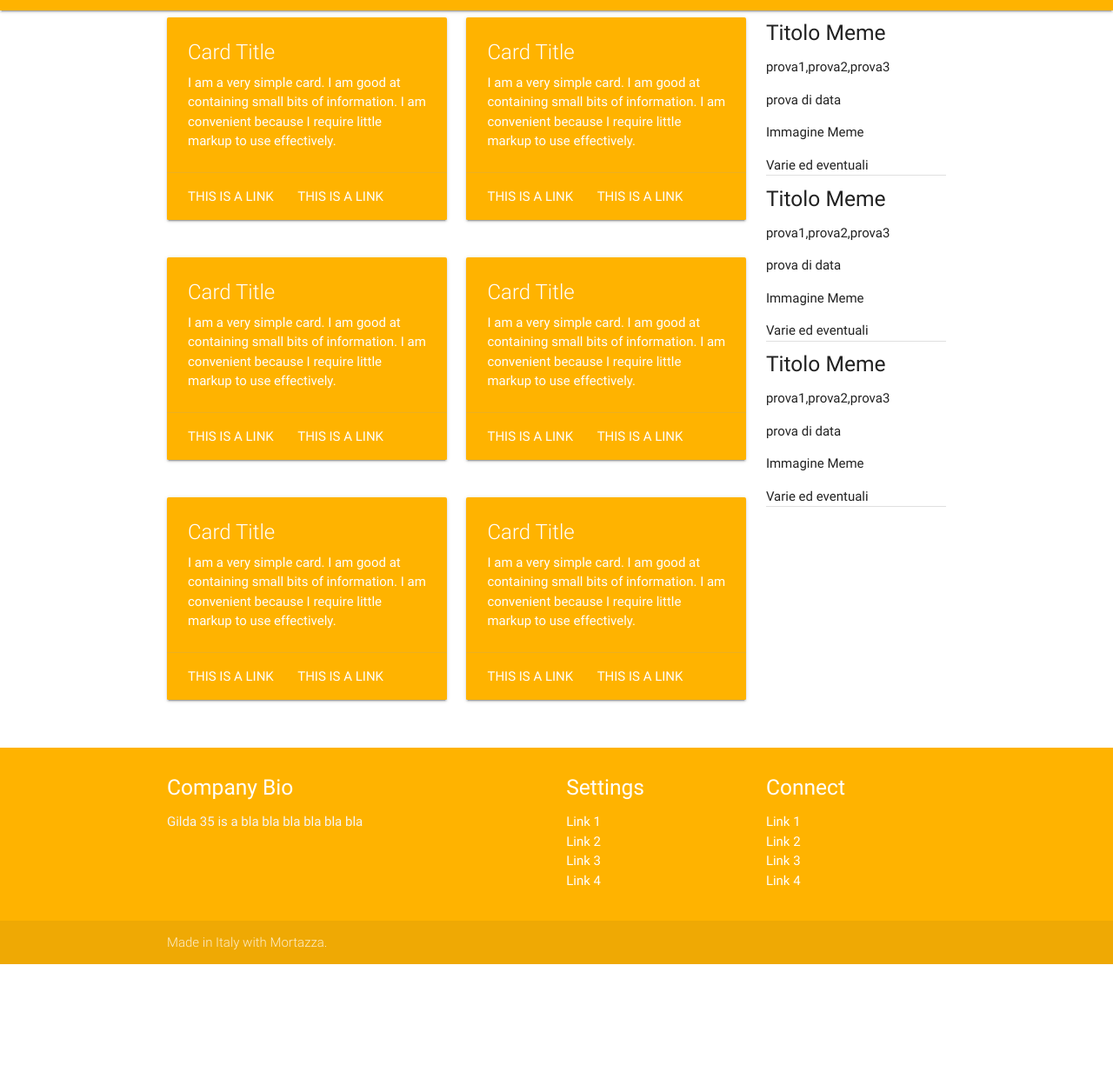
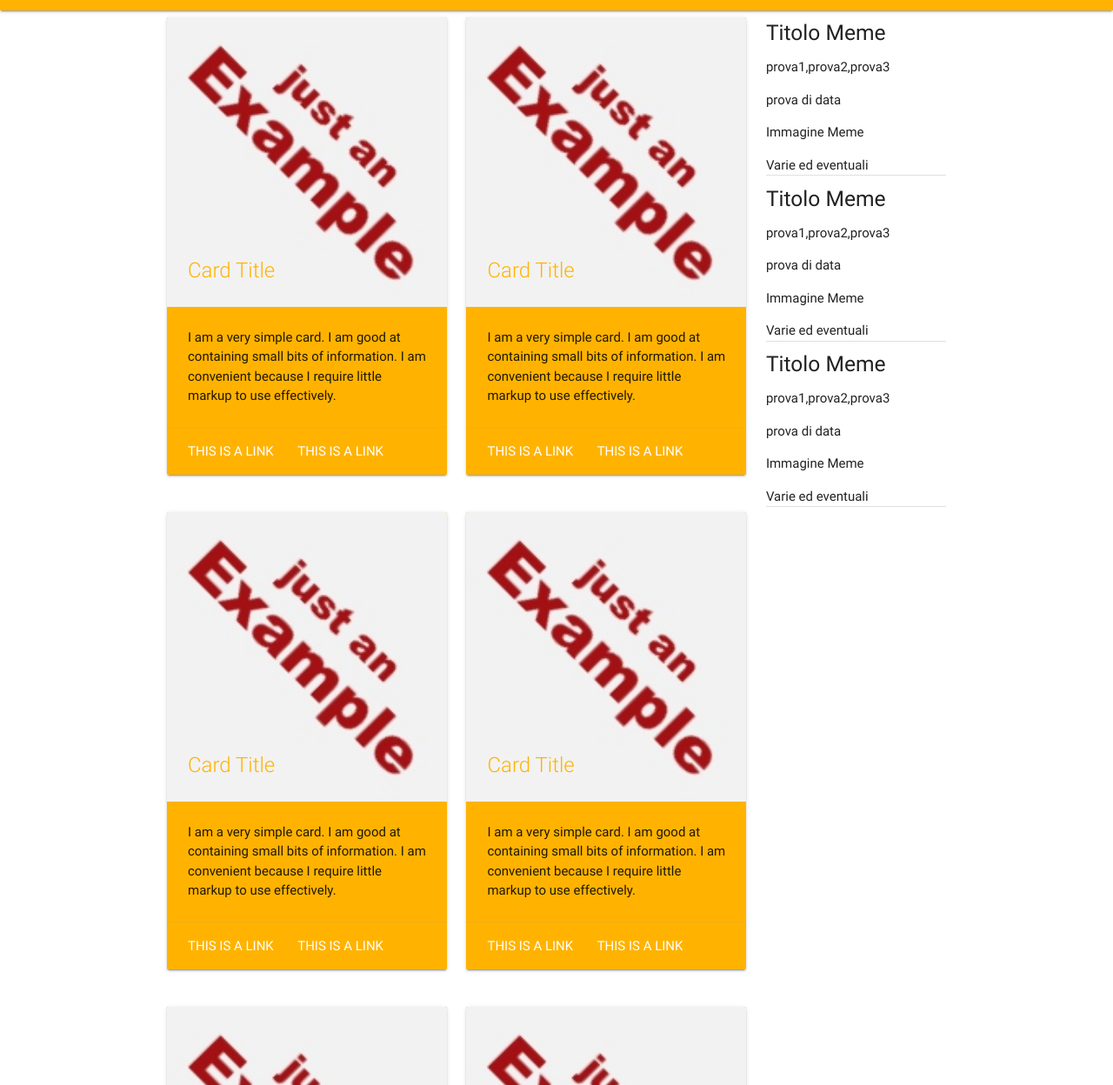
Before and after one commit to Elmook/gilda35, a plain HTML site: page index.html in a window 1280 px wide. Shown: the part 52-1300 px from the top of the page at 87% size. Before the commit the page ends 1161 px from the top, so only its background shows below. Drawn offline with nearby package versions, Linux system fonts and the light colour scheme.

Commit message:
Card Tuning and changin in image cards

```diff
--- a/index.html
+++ b/index.html
@@ -44,25 +44,15 @@
 			<div class="row">
 				<section id="main" class="col s9">
 					<div class="row">
-						<article class="col s6">
+						<article class="col s12 l6">
 							<div class="card amber darken-1">
-					            <div class="card-content white-text">
-					              <span class="card-title">Card Title</span>
-					              <p>I am a very simple card. I am good at containing small bits of information.
-					              I am convenient because I require little markup to use effectively.</p>
-					            </div>
-					            <div class="card-action white-text">
-					              <a class="white-text" href="#">This is a link</a>
-					              <a class="white-text" href='#'>This is a link</a>
-					            </div>
-					        </div>
-						</article>
-						<article class="col s6">
-							<div class="card amber darken-1">
-					            <div class="card-content white-text">
-					              <span class="card-title">Card Title</span>
-					              <p>I am a very simple card. I am good at containing small bits of information.
-					              I am convenient because I require little markup to use effectively.</p>
+					            <div class="card-image">
+              						<img src="media/Example.jpg">
+              						<span class="card-title amber-text text-darken-1">Card Title</span>
+            					</div>
+            					<div class="card-content">
+					            	I am a very simple card. I am good at containing small bits of information.
+					              	I am convenient because I require little markup to use effectively.
 					            </div>
 					            <div class="card-action">
 					              <a class="white-text" href="#">This is a link</a>
@@ -70,27 +60,15 @@
 					            </div>
 					        </div>
 						</article>
-					</div>
-					<div class="row">
-						<article class="col s6">
+						<article class="col s12 l6">
 							<div class="card amber darken-1">
-					            <div class="card-content white-text">
-					              <span class="card-title">Card Title</span>
-					              <p>I am a very simple card. I am good at containing small bits of information.
-					              I am convenient because I require little markup to use effectively.</p>
-					            </div>
-					            <div class="card-action white-text">
-					              <a class="white-text" href="#">This is a link</a>
-					              <a class="white-text" href='#'>This is a link</a>
-					            </div>
-					        </div>
-						</article>
-						<article class="col s6">
-							<div class="card amber darken-1">
-					            <div class="card-content white-text">
-					              <span class="card-title">Card Title</span>
-					              <p>I am a very simple card. I am good at containing small bits of information.
-					              I am convenient because I require little markup to use effectively.</p>
+					            <div class="card-image">
+              						<img src="media/Example.jpg">
+              						<span class="card-title amber-text text-darken-1">Card Title</span>
+            					</div>
+            					<div class="card-content">
+					            	I am a very simple card. I am good at containing small bits of information.
+					              	I am convenient because I require little markup to use effectively.
 					            </div>
 					            <div class="card-action">
 					              <a class="white-text" href="#">This is a link</a>
@@ -98,27 +76,17 @@
 					            </div>
 					        </div>
 						</article>
-					</div>
+					</div><!-- END ROW -->
 					<div class="row">
-						<article class="col s6">
+						<article class="col s12 l6">
 							<div class="card amber darken-1">
-					            <div class="card-content white-text">
-					              <span class="card-title">Card Title</span>
-					              <p>I am a very simple card. I am good at containing small bits of information.
-					              I am convenient because I require little markup to use effectively.</p>
-					            </div>
-					            <div class="card-action white-text">
-					              <a class="white-text" href="#">This is a link</a>
-					              <a class="white-text" href='#'>This is a link</a>
-					            </div>
-					        </div>
-						</article>
-						<article class="col s6">
-							<div class="card amber darken-1">
-					            <div class="card-content white-text">
-					              <span class="card-title">Card Title</span>
-					              <p>I am a very simple card. I am good at containing small bits of information.
-					              I am convenient because I require little markup to use effectively.</p>
+					            <div class="card-image">
+              						<img src="media/Example.jpg">
+              						<span class="card-title amber-text text-darken-1">Card Title</span>
+            					</div>
+            					<div class="card-content">
+					            	I am a very simple card. I am good at containing small bits of information.
+					              	I am convenient because I require little markup to use effectively.
 					            </div>
 					            <div class="card-action">
 					              <a class="white-text" href="#">This is a link</a>
@@ -126,7 +94,57 @@
 					            </div>
 					        </div>
 						</article>
-					</div>
+						<article class="col s12 l6">
+							<div class="card amber darken-1">
+					            <div class="card-image">
+              						<img src="media/Example.jpg">
+              						<span class="card-title amber-text text-darken-1">Card Title</span>
+            					</div>
+            					<div class="card-content">
+					            	I am a very simple card. I am good at containing small bits of information.
+					              	I am convenient because I require little markup to use effectively.
+					            </div>
+					            <div class="card-action">
+					              <a class="white-text" href="#">This is a link</a>
+					              <a class="white-text" href='#'>This is a link</a>
+					            </div>
+					        </div>
+						</article>
+					</div><!-- END ROW -->
+					<div class="row">
+						<article class="col s12 l6">
+							<div class="card amber darken-1">
+					            <div class="card-image">
+              						<img src="media/Example.jpg">
+              						<span class="card-title amber-text text-darken-1">Card Title</span>
+            					</div>
+            					<div class="card-content">
+					            	I am a very simple card. I am good at containing small bits of information.
+					              	I am convenient because I require little markup to use effectively.
+					            </div>
+					            <div class="card-action">
+					              <a class="white-text" href="#">This is a link</a>
+					              <a class="white-text" href='#'>This is a link</a>
+					            </div>
+					        </div>
+						</article>
+						<article class="col s12 l6">
+							<div class="card amber darken-1">
+					            <div class="card-image">
+              						<img src="media/Example.jpg">
+              						<span class="card-title amber-text text-darken-1">Card Title</span>
+            					</div>
+            					<div class="card-content">
+					            	I am a very simple card. I am good at containing small bits of information.
+					              	I am convenient because I require little markup to use effectively.
+					            </div>
+					            <div class="card-action">
+					              <a class="white-text" href="#">This is a link</a>
+					              <a class="white-text" href='#'>This is a link</a>
+					            </div>
+					        </div>
+						</article>
+					</div><!-- END ROW -->
 				</section>
 				<aside id="sidebar"  class="col s3">
 					<section id="meme">
```
Also changed, not shown: media/Example.jpg (added), media/Example_image.png (added).
